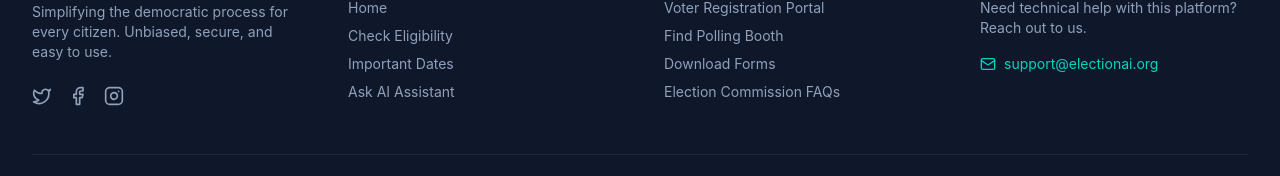
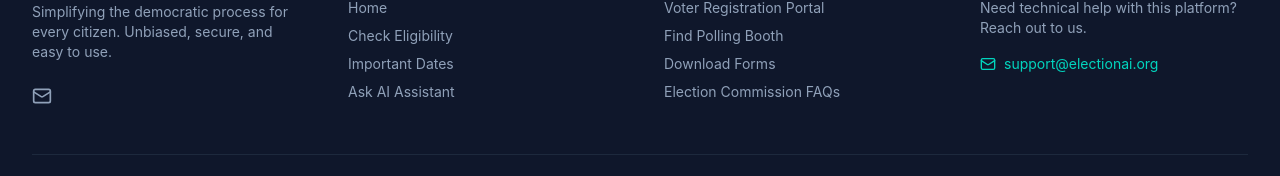
Before and after one commit to pariporwal27/VoteSmart-AI, a React (Vite) app: page / in a window 1280 px wide. Shown: the part 4416-4592 px from the top of the page. Built offline with nearby package versions, Linux system fonts and the light colour scheme.

Commit message:
Fix icon exports in Footer for build

```diff
--- a/src/components/Footer.jsx
+++ b/src/components/Footer.jsx
@@ -1,5 +1,5 @@
 import React from 'react';
-import { Vote, Twitter, Facebook, Instagram, Mail } from 'lucide-react';
+import { Vote, Mail } from 'lucide-react';
 
 const Footer = () => {
   return (
@@ -16,9 +16,7 @@ const Footer = () => {
               Simplifying the democratic process for every citizen. Unbiased, secure, and easy to use.
             </p>
             <div className="flex gap-4 text-slate-400">
-              <a href="#" className="hover:text-white transition-colors"><Twitter size={20} /></a>
-              <a href="#" className="hover:text-white transition-colors"><Facebook size={20} /></a>
-              <a href="#" className="hover:text-white transition-colors"><Instagram size={20} /></a>
+              <a href="#" className="hover:text-white transition-colors"><Mail size={20} /></a>
             </div>
           </div>
 
```
